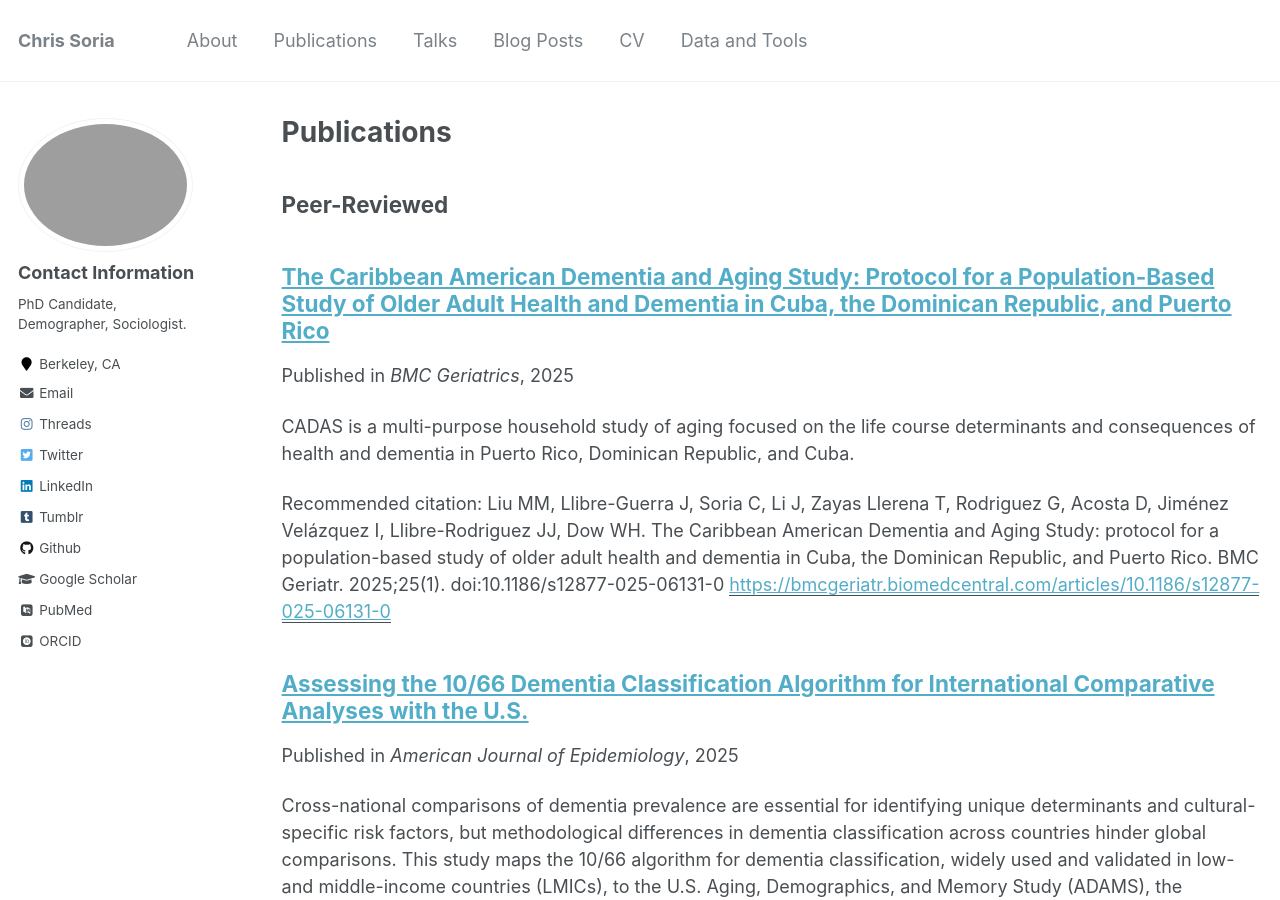
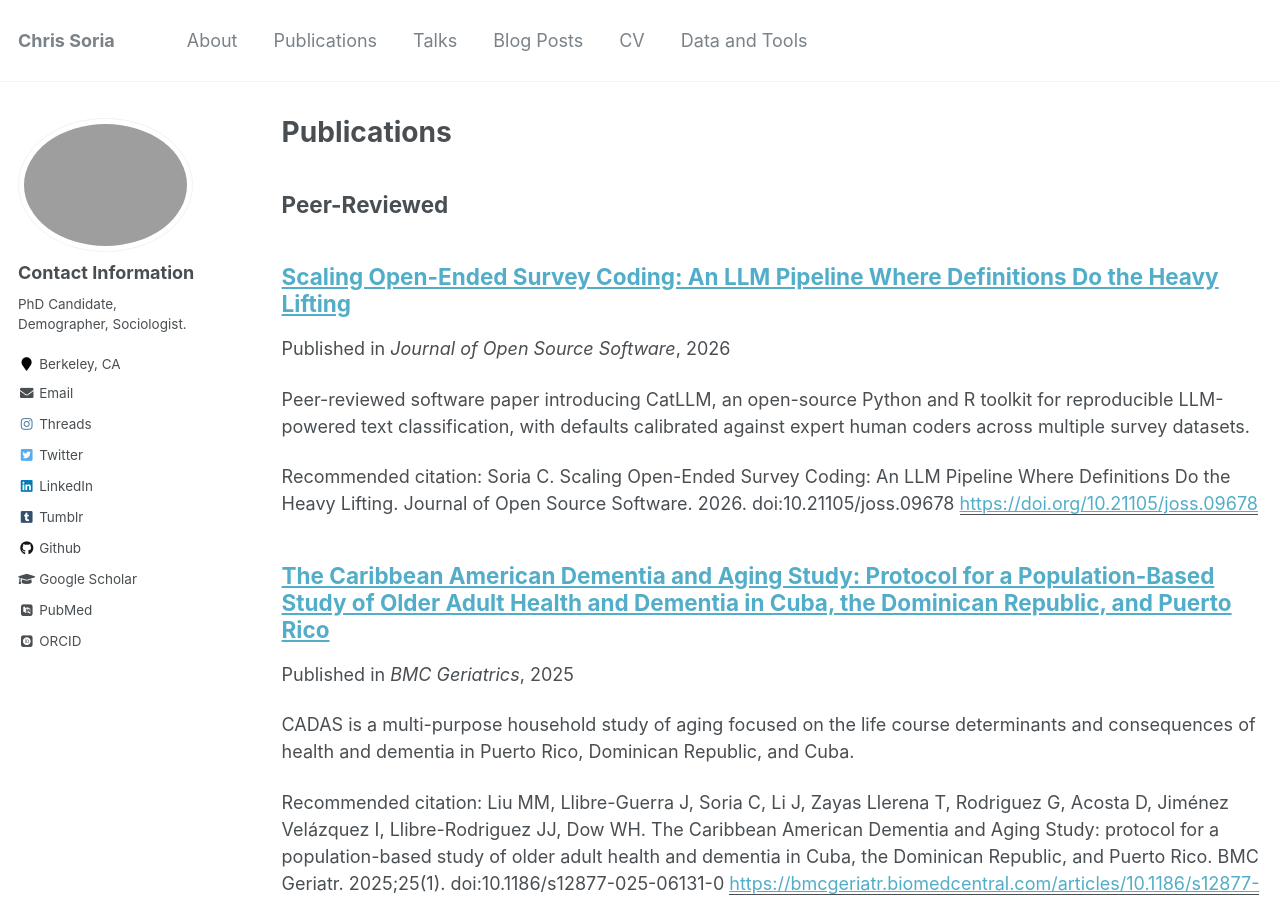
Before and after one commit to chrissoria/chrissoria.github.io, a Jekyll site: the page built from _pages/publications.md, in a window 1280 px wide and 900 px high. Built offline with Jekyll 4.4.1, drawn with Linux system fonts in a browser that asks for light colours; some web fonts are replaced.

Commit message:
site: add CatLLM JOSS paper, refresh CV, tighten research page
Adds the peer-reviewed Journal of Open Source Software publication of
the CatLLM software paper (DOI 10.21105/joss.09678, published
2026-05-18). Concretely:

- _publications: new entry for the JOSS paper as type peer-reviewed,
  so it appears under "Peer-Reviewed" on /publications/. Preprint
  entry for the empirical companion (Scaling Open-Ended Survey
  Coding, SocArXiv) is unchanged and stays under "Pre-Print".
- _pages/catllm.md: add JOSS status badge next to the PyPI download
  badges; replace the Zenodo software citation in the "If you use
  CatLLM..." block with the JOSS citation (the JOSS paper is now the
  canonical reference for the software).
- _pages/research.md: rewrite the Computational & AI Methods section
  into two prose paragraphs that point readers to catllm.com for the
  software details and summarize the two methodological papers
  inline, instead of a bolded-title list per project.
- files/CSoria_CV_Research.pdf: re-render from updated qmd. The new
  CV adds the JOSS paper under Peer-Reviewed, the Scaling Open-Ended
  Survey Coding preprint under Under Review, and a new Pre-Prints
  section for High Agreement / partisan health behaviors / social
  network mortality.

Co-Authored-By: Claude Opus 4.7 <noreply@anthropic.com>

```diff
--- a/_pages/catllm.md
+++ b/_pages/catllm.md
@@ -13,7 +13,7 @@ author_profile: true
 
 **CatLLM** is an open-source Python and R ecosystem for systematic LLM-powered text classification. The `cat-llm` meta-package installs a family of domain-specific tools — survey responses, social media, academic papers, political text, web content, and more — all sharing the same `classify()` / `extract()` / `summarize()` API. Validated against expert human coders across multiple datasets.
 
-<a href="https://pypi.org/project/cat-llm/"><img src="https://static.pepy.tech/badge/cat-llm/month" alt="Downloads per month"></a> <a href="https://pypi.org/project/cat-llm/"><img src="https://static.pepy.tech/badge/cat-llm" alt="Total Downloads"></a>
+<a href="https://pypi.org/project/cat-llm/"><img src="https://static.pepy.tech/badge/cat-llm/month" alt="Downloads per month"></a> <a href="https://pypi.org/project/cat-llm/"><img src="https://static.pepy.tech/badge/cat-llm" alt="Total Downloads"></a> <a href="https://doi.org/10.21105/joss.09678"><img src="https://joss.theoj.org/papers/10.21105/joss.09678/status.svg" alt="JOSS DOI"></a>
 
 ## The Ecosystem
 
@@ -67,4 +67,4 @@ author_profile: true
 
 If you use CatLLM in your research, please cite:
 
-Soria, C. (2026). *CatLLM: A Reproducible Python Ecosystem for Generating, Assigning, and Scoring Open-Ended Text, Images, and Documents Across Research Domains* (v3.0.0) [Software]. Zenodo. <a href="https://doi.org/10.5281/zenodo.19960067">https://doi.org/10.5281/zenodo.19960067</a>
+Soria, C. (2026). *Scaling Open-Ended Survey Coding: An LLM Pipeline Where Definitions Do the Heavy Lifting*. *Journal of Open Source Software*. <a href="https://doi.org/10.21105/joss.09678">https://doi.org/10.21105/joss.09678</a>
--- /dev/null
+++ b/_publications/2026-05-18-catllm-joss.md
@@ -0,0 +1,16 @@
+---
+title: "Scaling Open-Ended Survey Coding: An LLM Pipeline Where Definitions Do the Heavy Lifting"
+collection: publications
+type: peer-reviewed
+permalink: /publication/2026-05-18-catllm-joss
+excerpt: 'Peer-reviewed software paper introducing CatLLM, an open-source Python and R toolkit for reproducible LLM-powered text classification, with defaults calibrated against expert human coders across multiple survey datasets.'
+date: 2026-05-18
+venue: 'Journal of Open Source Software'
+paperurl: 'https://doi.org/10.21105/joss.09678'
+citation: 'Soria C. Scaling Open-Ended Survey Coding: An LLM Pipeline Where Definitions Do the Heavy Lifting. Journal of Open Source Software. 2026. doi:10.21105/joss.09678'
+---
+CatLLM is an open-source Python and R toolkit for systematic, reproducible LLM-powered text classification. The package implements a provider-agnostic pipeline supporting frontier and open-weight models, with defaults calibrated against the consensus of double-blind coding by sociologists and demographers across multiple survey datasets. This short software paper documents the design, scope, and reproducibility guarantees of the toolkit; the full empirical validation is reported in a companion preprint under review at the *Journal of Computational Social Science*.
+
+[Read the paper](https://doi.org/10.21105/joss.09678)
+
+Soria C. Scaling Open-Ended Survey Coding: An LLM Pipeline Where Definitions Do the Heavy Lifting. Journal of Open Source Software. 2026. doi:10.21105/joss.09678
```
Also changed, not shown: _pages/research.md (+2 -8 lines), 1 other file.
